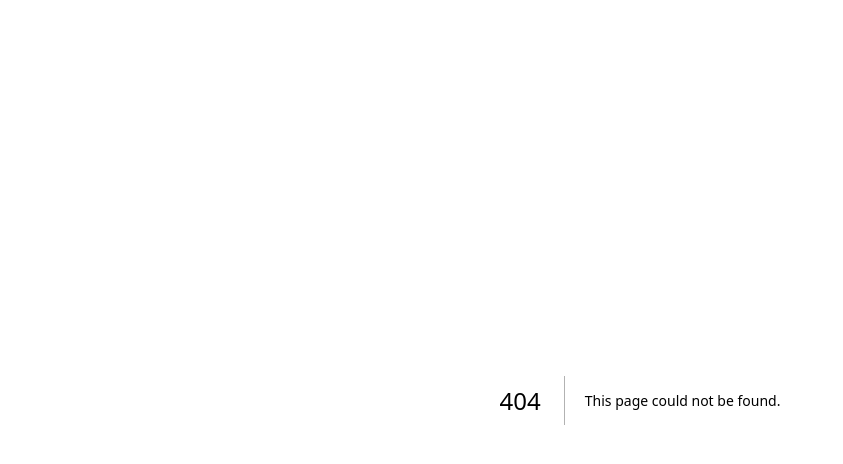
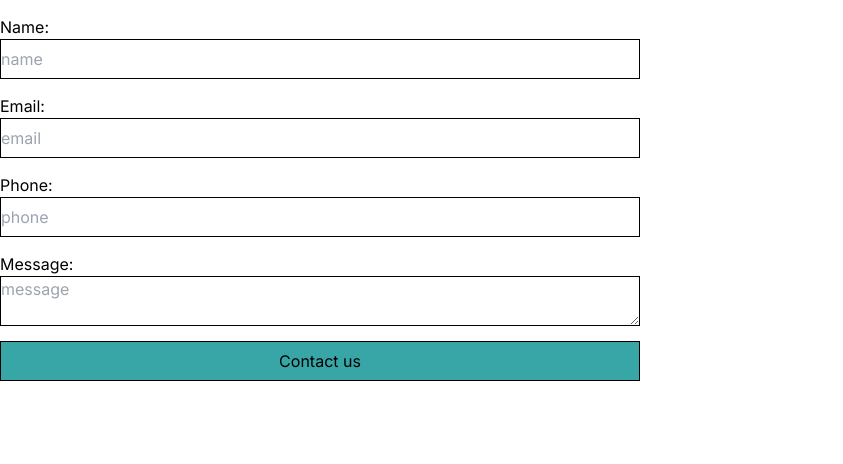
Before and after one commit to Solicy-App/Recrout, a Next.js app: page /contactUs in a window 1280 px wide. Before the commit this address had no page. Shown: the top 464 px of the page, without its empty margins (0-843 px from the left). Built offline with nearby package versions, Linux system fonts and the light colour scheme; no server answers.

Commit message:
formatted scss file and made file names CamelCase

```diff
--- a/src/app/contact-us/index.scss
+++ b/src/app/contactUs/index.scss
@@ -2,20 +2,24 @@
     display: flex;
     flex-direction: column;
     width: 50%;
+
     input {
         height: 40px;
         border: 1px solid;
     }
-    textarea{
+
+    textarea {
         border: 1px solid;
     }
+
     label {
         margin-top: 15px;
     }
+
     button {
         height: 40px;
         margin-top: 15px;
         border: 1px solid;
-        background-color: aqua;
+        background-color: #38a6a6;
     }
 }
```
Also changed, not shown: src/app/contactUs/page.tsx (renamed from src/app/contact-us/page.tsx), src/app/signUp/index.scss (renamed from src/app/sign-up/index.scss), src/app/signUp/page.tsx (renamed from src/app/sign-up/page.tsx).
